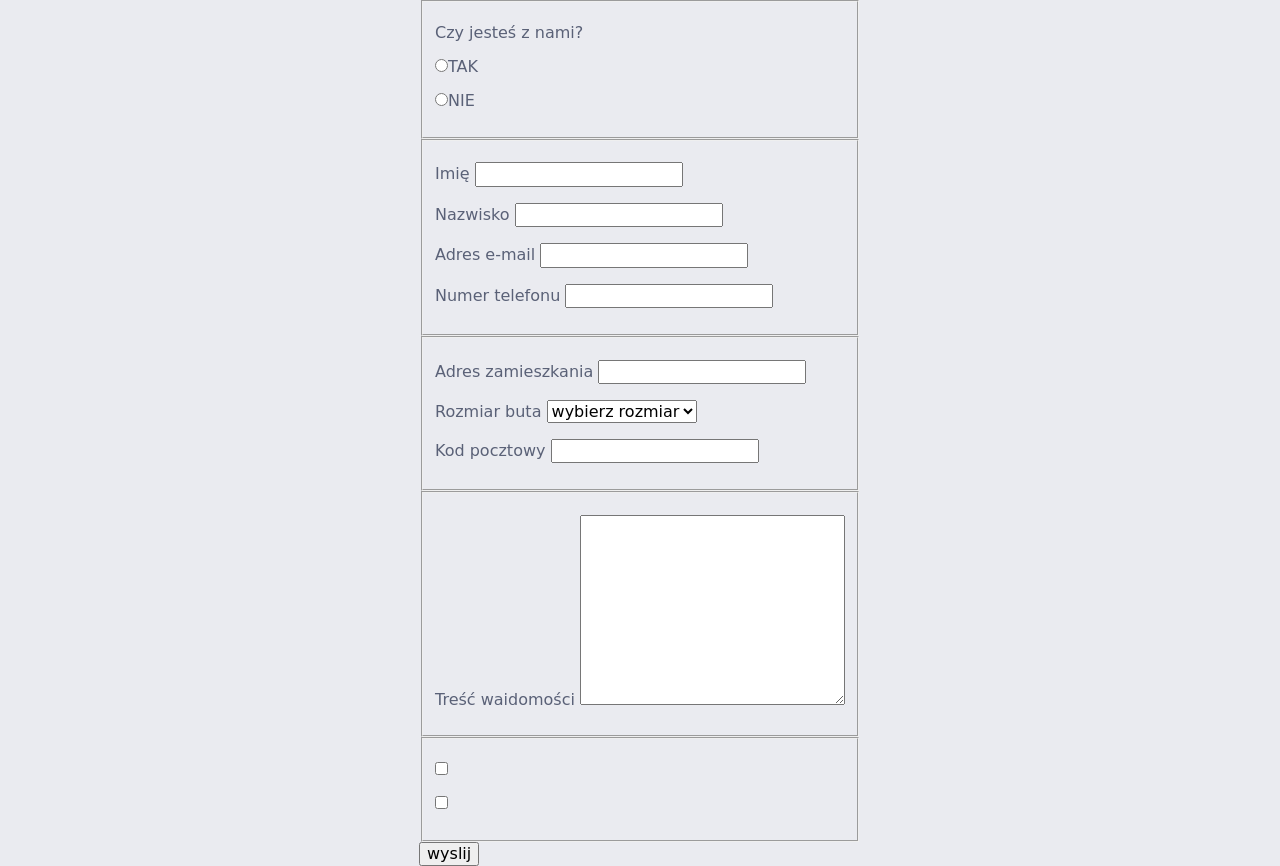
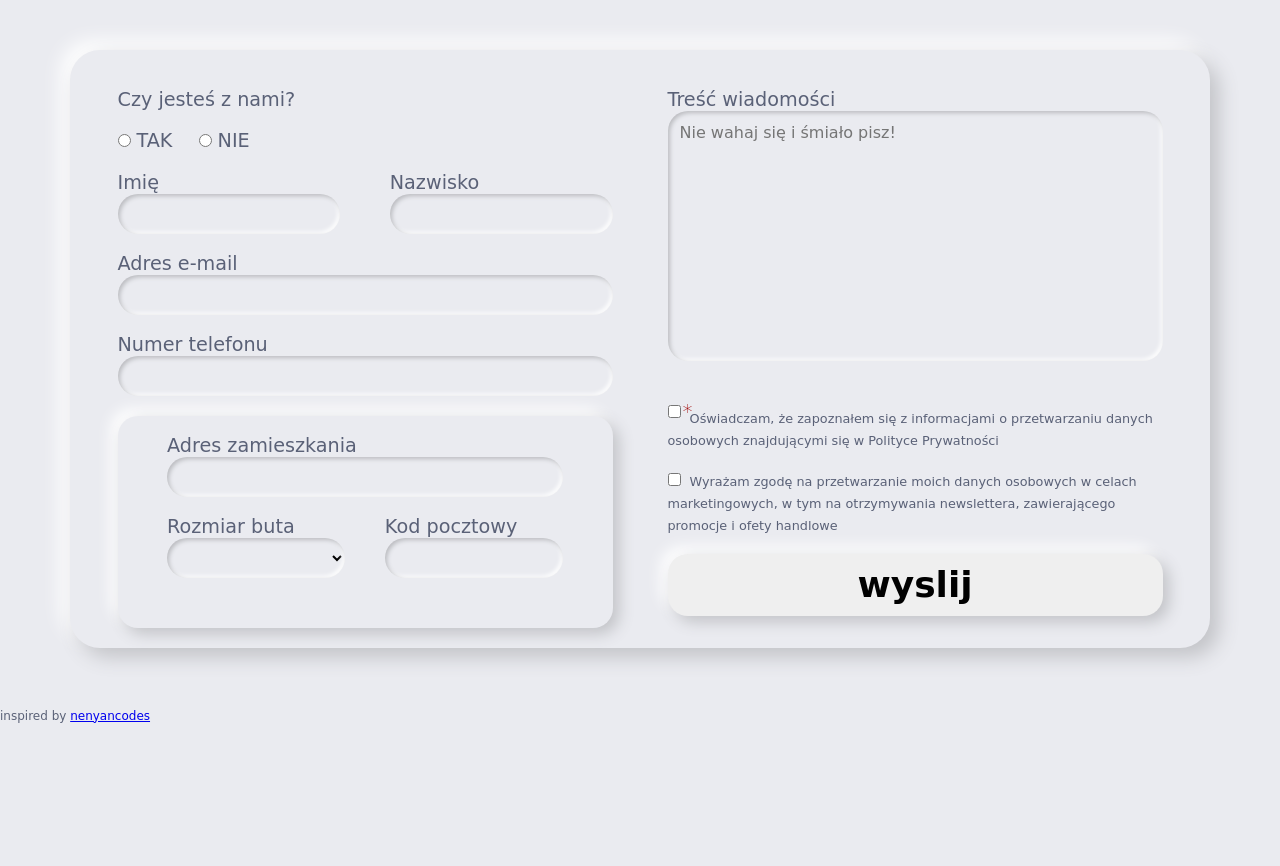
Before and after one commit to Arplay01/form-1.2, a website built with webpack: page src/pages/index.html in a window 1280 px wide. After the commit the page ends 800 px from the top, so only its background shows below. Built offline with nearby package versions, Linux system fonts and the light colour scheme; a web font is replaced by a local one.

Commit message:
finished project

```diff
--- a/src/pages/index.html
+++ b/src/pages/index.html
@@ -11,50 +11,53 @@
 </head>
 
 <body>
-  <main>
-    <form class="" action="https://dev.cotenfrontend.pl" method="POST">
-      <div class="">
+  <main class="main">
+    <form class="form" action="https://dev.cotenfrontend.pl" method="POST">
+      <div class="wrapper wrapper__one">
         <fieldset class="initial initial__fieldset">
-          <p>Czy jesteś z nami?</p>
-          <p>
-            <label><input type="radio" name="choice" value="yes">TAK</label>
+          <p class="initial__question">Czy jesteś z nami?</p>
+          <p class="initial__choice">
+            <label><input class="radio__item" type="radio" name="choice" value="yes">TAK</label>
           </p>
-          <p>
-            <label><input type="radio" name="choice" value="no">NIE</label>
+          <p class="initial__choice">
+            <label><input class="radio__item" type="radio" name="choice" value="no">NIE</label>
           </p>
         </fieldset>
         <fieldset class="general general__fieldset">
-          <p>
+          <div class="wrapper__block">
+            <p class="general__block general__block--special">
               <label>Imię
-              <input type="text" name="firstName">
+                <input class="general__text" type="text" name="firstName">
               </label>
             </p>
-          <p>
+            <p class="general__block general__block--special">
               <label>Nazwisko
-              <input type="text" name="lastName">
+                <input class="general__text" type="text" name="lastName">
               </label>
             </p>
+          </div>
           <p>
             <label>Adres e-mail
-              <input type="email" name="email">
+              <input class="general__text" type="email" name="email">
             </label>
           </p>
           <p>
             <label>Numer telefonu
-              <input type="tel" name="phoneNumber">
+              <input class="general__text" type="tel" name="phoneNumber">
             </label>
           </p>
         </fieldset>
         <fieldset class="details details__fieldset">
-          <p>
+          <p class="detals__paragraph">
             <label>Adres zamieszkania
-              <input type="text" name="adress">
+              <input class="details__text" type="text" name="adress">
             </label>
           </p>
-          <p>
+          <div class="wrapper__block">
+          <p class="general__block general__block--special">
             <label class="" for="shoeSize">Rozmiar buta</label>
-            <select name="shoeSize" id="shoeSize">
-              <option value="null">wybierz rozmiar</option>
+            <select class="details__text" name="shoeSize" id="shoeSize">
+              <option value="null"></option>
               <option value="">34</option>
               <option value="">35</option>
               <option value="">36</option>
@@ -74,50 +77,49 @@
               <option value="">50</option>
             </select>
           </p>
-          <p>
+          <p class="general__block general__block--special">
             <label>Kod pocztowy
-              <input type="text" name="postCode">
+              <input class="details__text" type="text" name="postCode">
             </label>
           </p>
+        </div>
         </fieldset>
       </div>
-      <div class="">
+      <div class="wrapper wrapper__two">
         <fieldset class="message message__fieldset">
           <p>
-            <label>Treść waidomości
-              <textarea name="message" id="" cols="30" rows="10"></textarea>
+            <label>Treść wiadomości
+              <textarea class="message__text" name="message" id="" cols="30" rows="10" maxlength="700" placeholder="Nie wahaj się i śmiało pisz!"></textarea>
             </label>
           </p>
         </fieldset>
         <fieldset class="agreements agreements__fieldset">
           <p>
-  <label>
-    <input type="checkbox" name="mainMarketingAgreement" required>
+            <label class="agreements__label">
+              <input class="agreements__checkbox agreements__checkbox--required" type="checkbox" name="mainMarketingAgreement" required>
+              Oświadczam, że zapoznałem się z informacjami o przetwarzaniu danych osobowych znajdującymi się w Polityce
+              Prywatności
             </label>
           </p>
           <p>
-  <label>
-    <input type="checkbox" name="additionalAgreement">
+            <label class="agreements__label">
+              <input class="agreements__checkbox" type="checkbox" name="additionalAgreement">
+              Wyrażam zgodę na przetwarzanie moich danych osobowych w celach marketingowych, w tym na otrzymywania
+              newslettera, zawierającego promocje i ofety handlowe
             </label>
           </p>
 
         </fieldset>
-
+<fieldset class="submit submit__fieldset">
         <input class="submit__button" type="submit" value="wyslij">
-
+      </fieldset>
 
       </div>
-
-
-
-
-
     </form>
-
-
-
-
   </main>
+  <footer>
+    <p class="footer_paragraph">inspired by <a href="https://github.com/nenyancodes">nenyancodes</a></p>
+  </footer>
 </body>
 
 </html>
--- a/src/scss/main.scss
+++ b/src/scss/main.scss
@@ -2,14 +2,175 @@
 
 @import "_variables";
 
-@import url('https://fonts.googleapis.com/css2?family=Baloo+Tamma+2:wght@400;500;600;700;800&display=swap');
+@import url("https://fonts.googleapis.com/css2?family=Baloo+Tamma+2:wght@400;500;600;700;800&display=swap");
 
 body {
-  background: #EAEBF0;
-  color: #5A6177;
-  font-family: 'Baloo Tamma 2', cursive;;
+  background: #eaebf0;
+  color: #5a6177;
+  font-size: 1.2rem;
+  font-family: "Baloo Tamma 2", cursive;
+  min-height: 100vh;
+}
+
+.main {
   display: flex;
   align-items: center;
   justify-content: center;
-  min-height: 100vh;
 }
+
+.form {
+  max-width: 1100px;
+  margin: 50px 0;
+  display: flex;
+  justify-content: space-around;
+  flex-wrap: wrap;
+  border-radius: 30px;
+  box-shadow: 9px 9px 20px #c2c3c7, -9px -9px 20px #ffffff;
+  padding: 20px;
+}
+
+.wrapper {
+  box-sizing: border-box;
+  width: 45%;
+
+  &__block {
+    box-sizing: border-box;
+    display: flex;
+    justify-content: space-between;
+  }
+}
+
+fieldset {
+  margin: 0;
+  padding: 0;
+  box-sizing: border-box;
+}
+
+.initial {
+  border: none;
+  box-sizing: border-box;
+
+  &__choice {
+    display: inline-block;
+    margin-right: 20px;
+  }
+
+  &__question {
+    margin-bottom: 0;
+  }
+}
+
+.radio__item {
+  margin-right: 6px;
+  /*   border: none;
+  border-radius: 100px;
+  box-shadow:  2px 2px 6px #c2c3c7,
+  -3px -3px 6px #ffffff; */
+}
+
+.general {
+  border: none;
+  &__text {
+    box-sizing: border-box;
+    width: 100%;
+    height: 40px;
+    padding: 10px 12px;
+    font-size: 1rem;
+    border: none;
+    border-radius: 20px;
+    background-color: #eaebf0;
+    box-shadow: inset 2px 2px 4px #bbbcc0, inset -2px -2px 4px #ffffff;
+  }
+
+  &__block {
+    margin-top: 0;
+    margin-bottom: 0;
+    &--special {
+      display: inline-block;
+      width: 45%;
+    }
+  }
+}
+
+.details {
+  border: none;
+  border-radius: 20px;
+  box-shadow: 6px 6px 15px #c2c3c7, -7px -7px 15px #ffffff;
+  padding: 0 10% 10% 10%;
+
+  &__text {
+    box-sizing: border-box;
+    width: 100%;
+    height: 40px;
+    padding: 10px 12px;
+    font-size: 1rem;
+    border: none;
+    border-radius: 20px;
+    background-color: #eaebf0;
+    box-shadow: inset 2px 2px 4px #bbbcc0, inset -2px -2px 4px #ffffff;
+  }
+}
+
+.message {
+  border: none;
+  &__text {
+    box-sizing: border-box;
+    resize: none;
+    line-height: 1.5;
+    width: 100%;
+    height: 250px;
+    padding: 10px 12px;
+    font-size: 1rem;
+    border: none;
+    border-radius: 20px;
+    background-color: #eaebf0;
+    box-shadow: inset 2px 2px 4px #bbbcc0, inset -2px -2px 4px #ffffff;
+  }
+
+
+}
+
+.agreements {
+  border: none;
+
+  &__label {
+    font-size: 0.8rem;
+  }
+
+  &__checkbox {
+    margin: 0 5px 5px 0;
+
+    &--required:after {
+      content: '*';
+      display: block;
+      position: relative;
+      font-size: 20px;
+      right: -15px;
+      top: -5px;
+      color: rgb(160, 3, 3);
+      font-weight: 300;
+    }
+  }
+}
+
+.submit {
+  border: none;
+  display: block;
+
+
+  &__button {
+    border: none;
+    width: 100%;
+    height: 100%;
+    padding: 10px;
+    font-weight: 900;
+    font-size: 36px;
+    border-radius: 20px;
+    box-shadow: 6px 6px 15px #c2c3c7,
+     -7px -7px 15px #ffffff;
+  }
+}
+
+.footer_paragraph {
+  font-size: 12px;
+}
```
Lines whose indentation alone changed are shown as unchanged.
